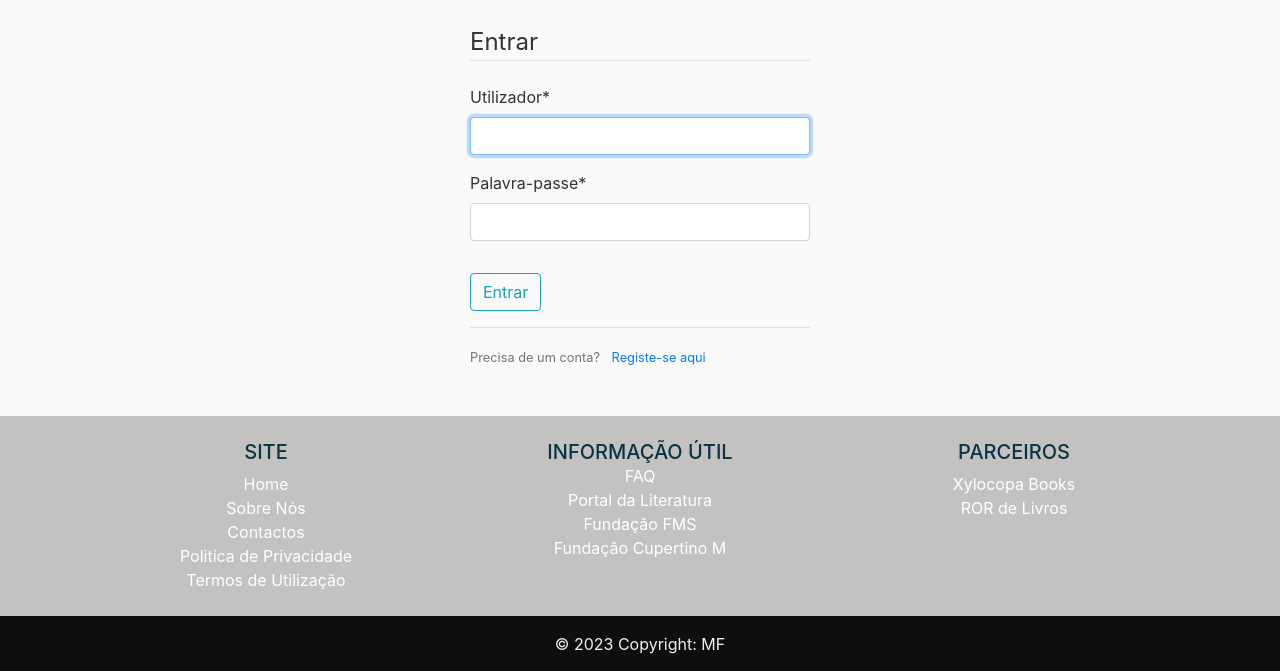
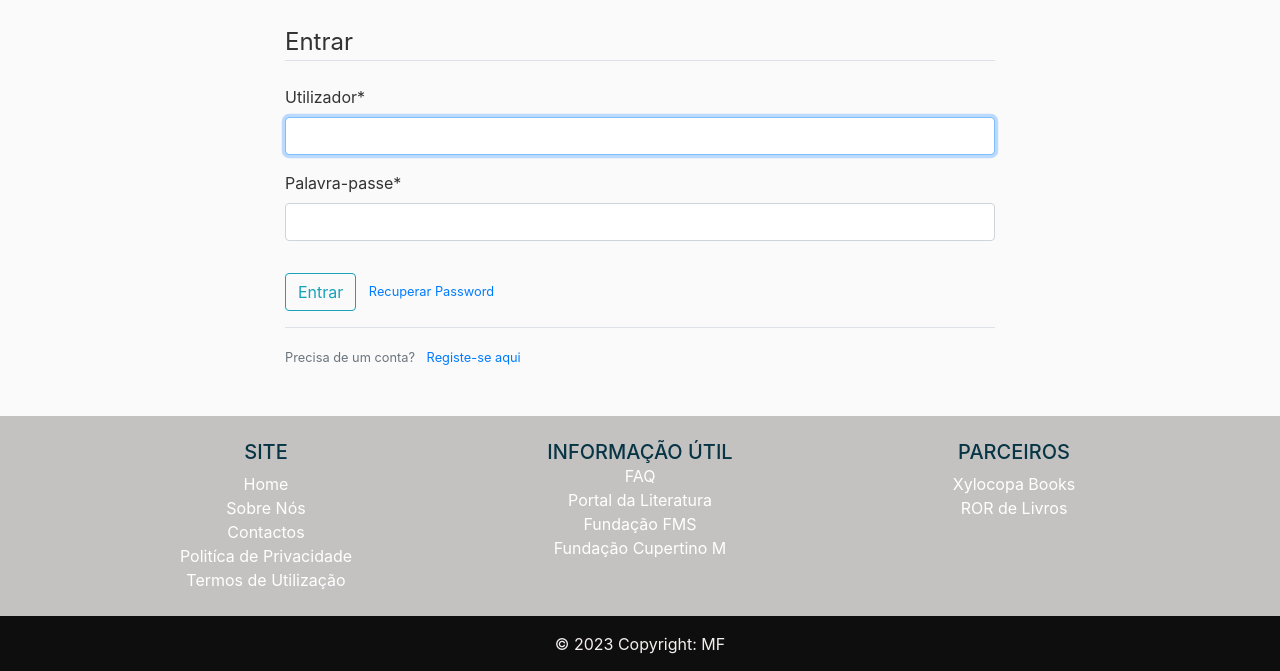
Before and after one commit to mfreitas64/django_books, a Django app: page /login/ in a window 1280 px wide. Shown: the part 56-727 px from the top of the page. Run offline with Django 4.2, Linux system fonts and the light colour scheme; some libraries are stand-ins or nearby versions.

Commit message:
Changes on 31012023

```diff
--- a/books/templates/books/detalhe_livro.html
+++ b/books/templates/books/detalhe_livro.html
@@ -14,7 +14,7 @@
     <br>
     <div class="container">
         <div class="row justify-content-center">
-            <div class="col-md-2">
+            <div class="col-sm-2">
                 <img class="icenter" align="center" widht="128" height="200" src= {{ object.image.url }}/>
             </div>
             <div class="col-8">
--- a/django_books/urls.py
+++ b/django_books/urls.py
@@ -12,5 +12,17 @@ urlpatterns = [
     path('profile/', user_views.profile, name='profile'),
     path('login/', auth_views.LoginView.as_view(template_name='users/login.html'), name='login'),
     path('logout/', auth_views.LogoutView.as_view(template_name='users/logout.html'), name='logout'),
+    path('password-reset/',
+         auth_views.PasswordResetView.as_view(template_name='users/password_reset.html'),
+         name='password_reset'),
+    path('password-reset/done',
+         auth_views.PasswordResetDoneView.as_view(template_name='users/password_reset_done.html'),
+         name='password_reset_done'),
+    path('password-reset-confirm/<uidb64>/<token>/',
+         auth_views.PasswordResetConfirmView.as_view(template_name='users/password_reset_confirm.html'),
+         name='password_reset_confirm'),
+    path('password-reset-complete/',
+         auth_views.PasswordResetCompleteView.as_view(template_name='users/password_reset_complete.html'),
+         name='password_reset_complete'),
     path('', include('books.urls')),
 ] + static(settings.MEDIA_URL, document_root=settings.MEDIA_ROOT)
--- a/users/templates/users/login.html
+++ b/users/templates/users/login.html
@@ -5,7 +5,7 @@
     <div class="row">
         <div class="col">
         </div>
-        <div class="col-4" align="left">
+        <div class="col-8" align="left">
             <form method="POST">
                 {% csrf_token %}
                 <fieldset class="form-group">
@@ -14,6 +14,9 @@
                 </fieldset>
                 <div class="form-group">
                     <button class="btn btn-outline-info" type="submit">Entrar</button>
+                    <small class="text-muted ml-2">
+                        <a href="{% url 'password_reset' %}">Recuperar Password</a>
+                    </small>
                 </div>
             </form>
             <div class="border-top pt-3">
--- /dev/null
+++ b/users/templates/users/password_reset_done.html
@@ -0,0 +1,6 @@
+{% extends "books/base.html" %}
+{% block content %}
+    <div class="alert alert-info">
+        Foi enviado um e-mail com instruções para criar a sua nova password
+    </div>
+{% endblock content %}
```
Also changed, not shown: books/tests.py (+6 -2 lines), django_books/settings.py (+8 -2 lines), users/templates/users/password_reset.html (added, +24 -0 lines), users/templates/users/password_reset_complete.html (added, +7 -0 lines), users/templates/users/password_reset_confirm.html (added, +24 -0 lines), booksdb.sqlite3.
